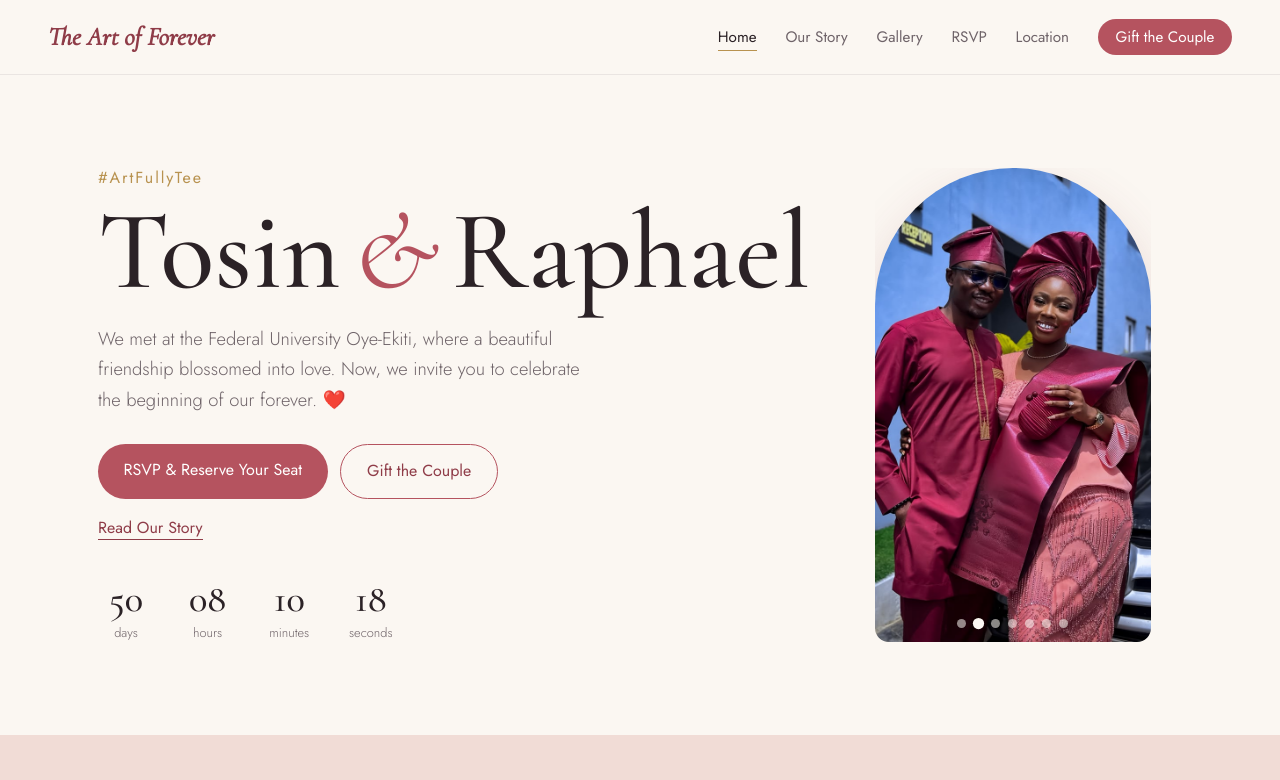
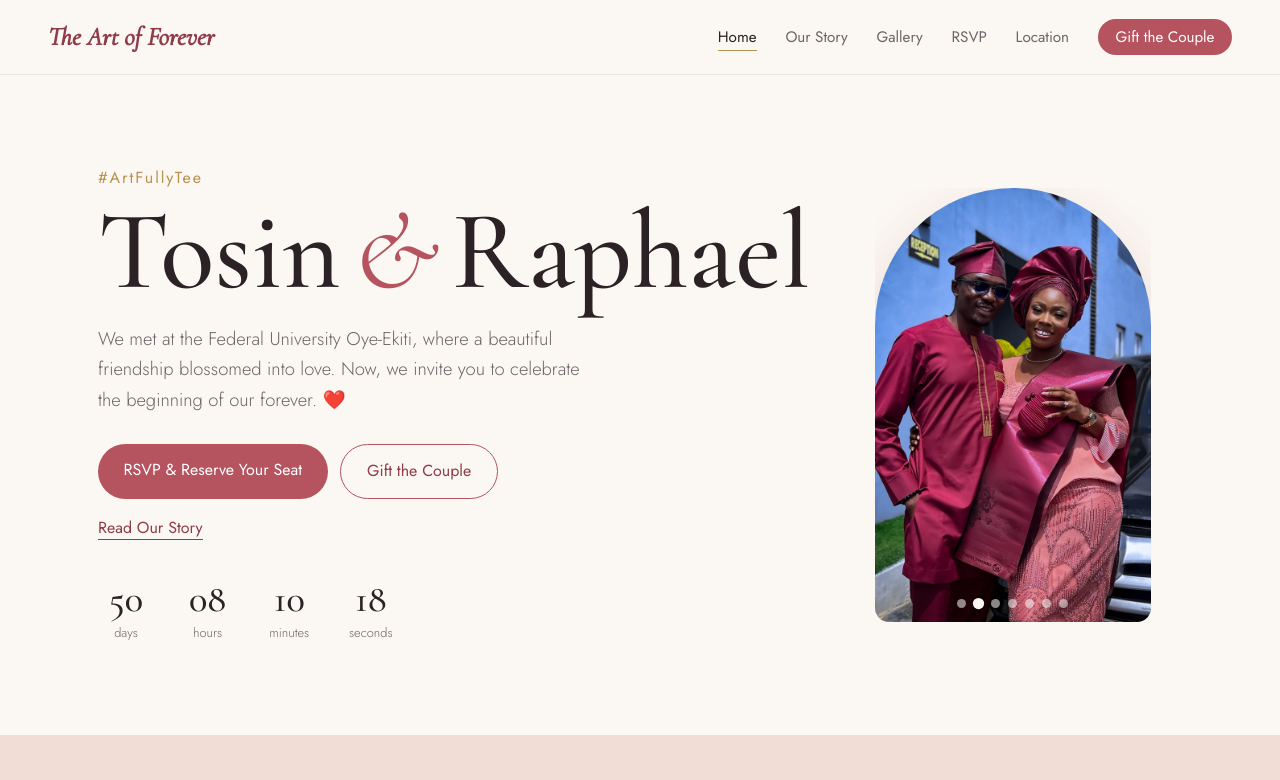
Before and after one commit to TosinMary/The-Art-of-Forever, a plain HTML site: page index.html in a window 1280 px wide. Shown: the top 780 px of the page. Drawn offline with nearby package versions, Linux system fonts and the light colour scheme.

Commit message:
hero photo size update

```diff
--- a/style (1).css
+++ b/style (1).css
@@ -117,7 +117,7 @@ a { color: inherit; }
 .hero-photo {
   position: relative;
   margin: 0;
-  aspect-ratio: 7 / 12;          /* change to 1 / 1 or 3 / 4 if you prefer */
+  aspect-ratio: 7 / 11;          /* change to 1 / 1 or 3 / 4 if you prefer */
   overflow: hidden;
   border-radius: var(--radius);
 }
```
